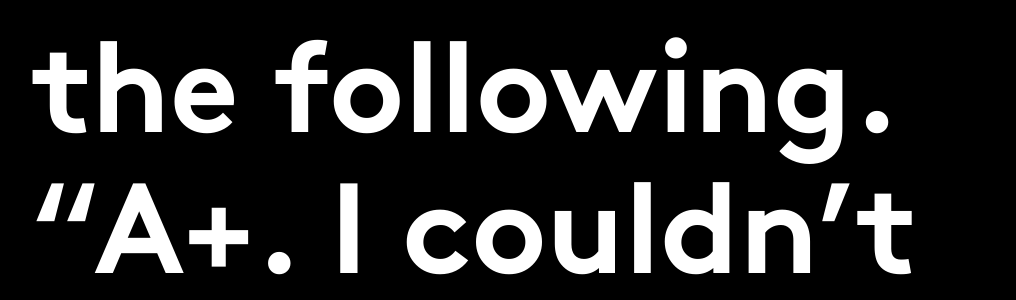
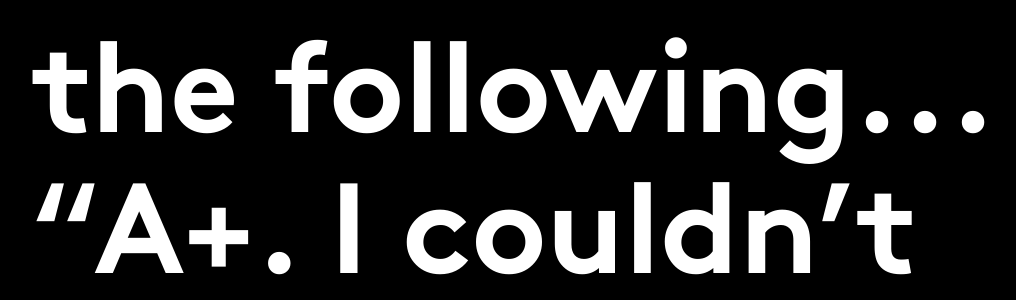
Before and after one commit to jolane/sdwm, a Jekyll site: the page built from index.html, in a window 1280 px wide and 900 px high, scrolled down 1272 px. Shown: the part 219-519 px from the top of the window, without its empty margins (34-1050 px from the left). Built offline with Jekyll 4.4.1, drawn with Linux system fonts in a browser that asks for light colours.

Commit message:
Adjusted homepage text

```diff
--- a/index.html
+++ b/index.html
@@ -15,7 +15,7 @@ body-class: home-page
 		remember, an<br>
 		impressed<br>
 		teacher wrote<br>
-		the following.<br>
+		the following...<br>
 		“A+. I couldn’t<br>
 		think of any<br>
 		words for how<br>
```
